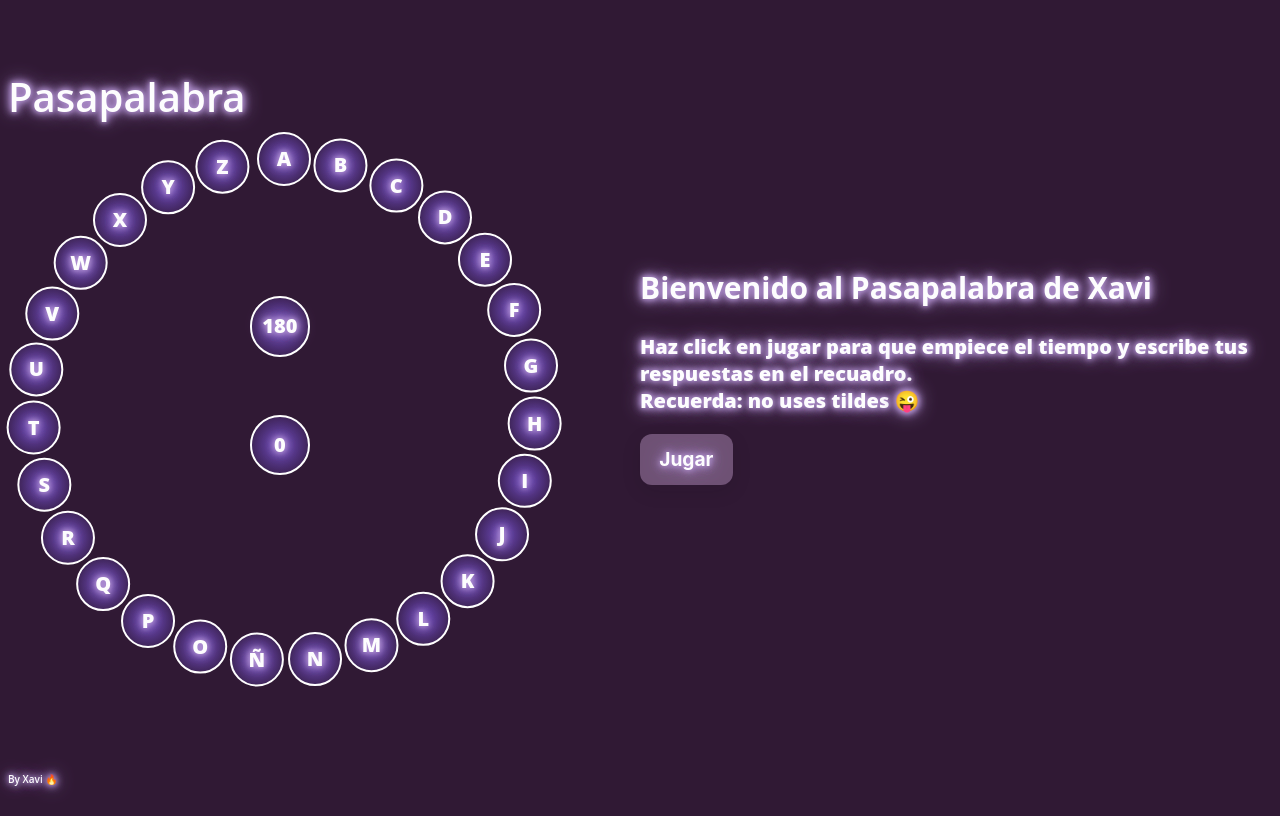
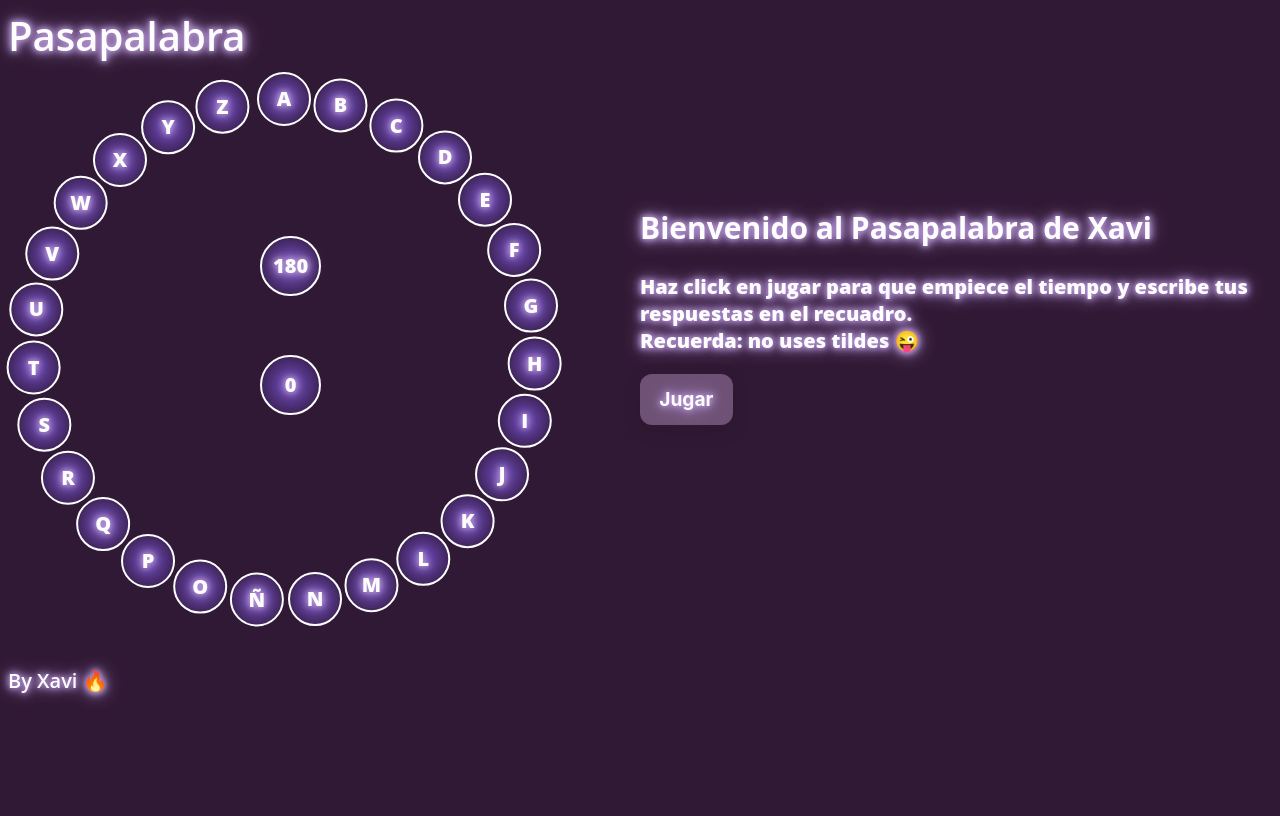
Before and after one commit to pastordesoles/pasapalabra, a plain HTML site: page index.html in a window 1280 px wide. Drawn offline with Linux system fonts and the light colour scheme.

Commit message:
Fix design sizes

```diff
--- a/styles/style.css
+++ b/styles/style.css
@@ -10,7 +10,7 @@ body {
     display: flex;
     flex-direction: row;
     width: 100%;
-    min-height: 100vh;
+    min-height: vh;
     flex-wrap: wrap;
     align-items: center;
   }
@@ -153,7 +153,7 @@ body {
 
   #timer {
     display: block;
-    margin-left: 45%;
+    margin-left: 47%;
     width: 2.8125em;
     height: 2.8125em;
     border: 2px solid #fff;
@@ -171,7 +171,7 @@ body {
 
   #aciertos {
     display: block;
-    margin-left: 45%;
+    margin-left: 47%;
     margin-top: 5ch;
     width: 2.8125em;
     height: 2.8125em;
@@ -217,12 +217,11 @@ body {
     bottom: 0;
     width: 100%;
     height: 2.5rem;
-    font-size: 10px;
+    font-size: 20px;
     font-weight: 600;
     color: #fdfdfe;
     text-shadow: 0px 0px 5px #b393d3, 0px 0px 10px #b393d3, 0px 0px 10px #b393d3,
       0px 0px 20px #b393d3;
-    margin-bottom: 1ch;
   }
 
   .mensaje {
```
